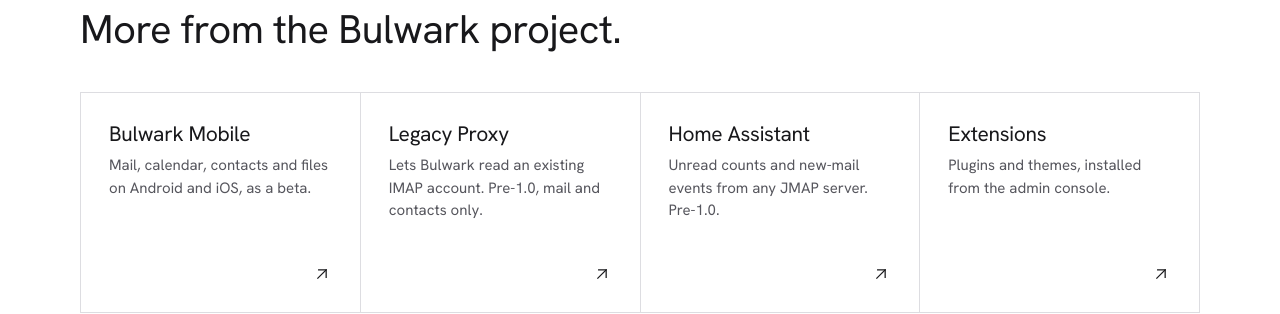
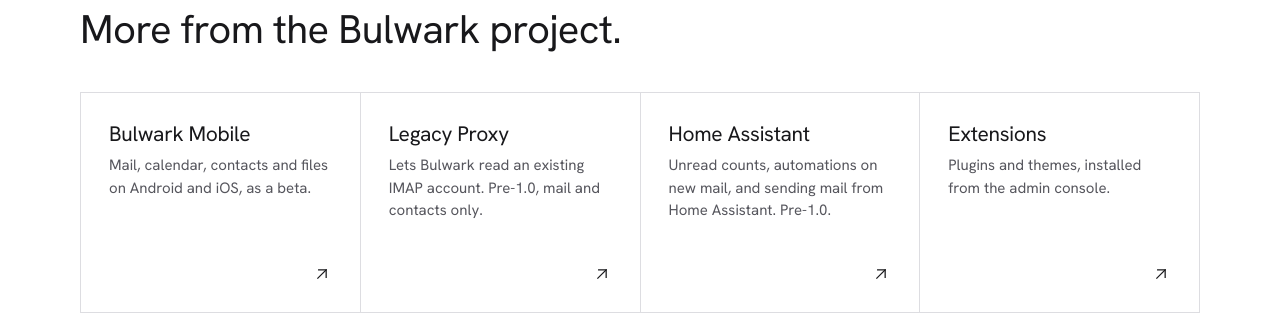
Before and after one commit to bulwarkmail/website, a Next.js app: page / in a window 1280 px wide. Shown: the part 6625-6939 px from the top of the page. Built offline with nearby package versions, Linux system fonts and the light colour scheme; no server answers.

Commit message:
docs: say what the home assistant integration does

```diff
--- a/src/app/page.tsx
+++ b/src/app/page.tsx
@@ -387,7 +387,7 @@ function ProjectsSection() {
           <Tile
             href="https://github.com/bulwarkmail/homeassistant-jmap"
             title="Home Assistant"
-            text="Unread counts and new-mail events from any JMAP server. Pre-1.0."
+            text="Unread counts, automations on new mail, and sending mail from Home Assistant. Pre-1.0."
           />
           <Tile
             href="https://extensions.bulwarkmail.org/"
```
